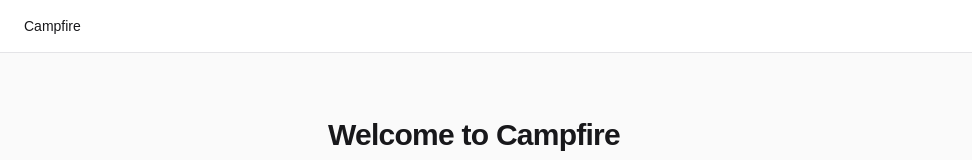
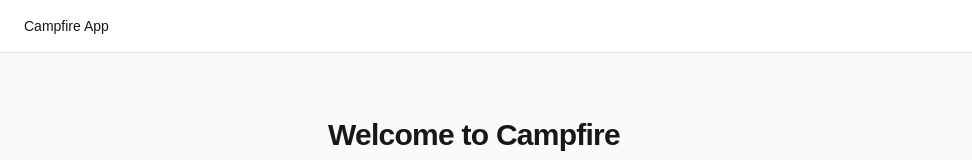
Before and after one commit to aidan-diaz/campfire, a Next.js app: page /home in a window 1280 px wide. Shown: the top 160 px of the page, without its empty margins (0-972 px from the left). Built offline with nearby package versions, Linux system fonts and the light colour scheme; no server answers.

Commit message:
updates to page.js

```diff
--- a/src/app/home/page.js
+++ b/src/app/home/page.js
@@ -9,7 +9,7 @@
   return (
     <div className="min-h-full flex-1 bg-zinc-50 dark:bg-black">
       <header className="flex items-center justify-between border-b border-zinc-200 bg-white px-6 py-4 dark:border-zinc-800 dark:bg-zinc-950">
-        <span className="text-sm font-medium text-zinc-900 dark:text-zinc-100">Campfire</span>
+        <span className="text-sm font-medium text-zinc-900 dark:text-zinc-100">Campfire App</span>
         <UserButton afterSignOutUrl="/" />
       </header>
       <main className="mx-auto max-w-2xl px-6 py-16">
```
